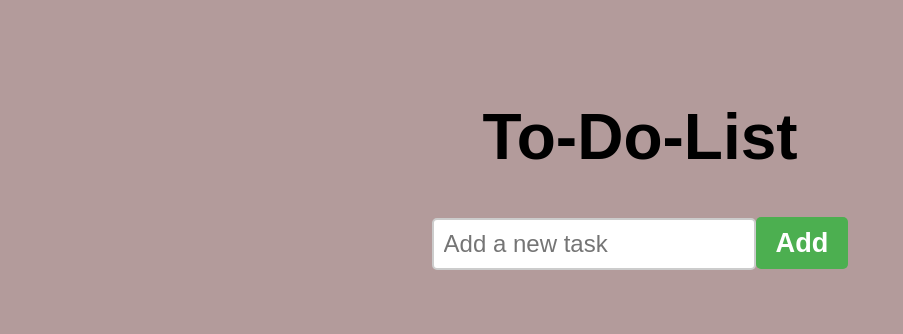
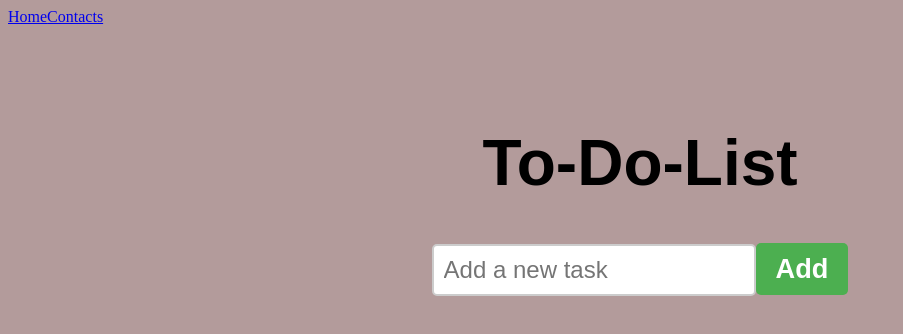
Before and after one commit to CodeB1ack/Project3, a React (Vite) app: page / in a window 1280 px wide. Shown: the top 334 px of the page, without its empty margins (0-903 px from the left). Built offline with nearby package versions, Linux system fonts and the light colour scheme.

Commit message:
added navbar

```diff
--- a/src/App.jsx
+++ b/src/App.jsx
@@ -1,8 +1,22 @@
 import ToDoList from "./To-do-list.jsx";
+import React from "react";
+import { BrowserRouter, Routes, Route } from "react-router-dom";
+import Navbar from "./Components/Navbar.jsx";
+
+
+
 
 function App() {
 
-  return (<ToDoList />)
+  return (<ToDoList />,
+     <BrowserRouter>
+       <Navbar />
+       <Routes>
+         <Route path="/" element={<ToDoList />} />
+         <Route path="/contacts" element={<h1>Contacts</h1>} />
+       </Routes>
+     </BrowserRouter>
+  );
 
 }
 
--- /dev/null
+++ b/src/Components/Navbar.jsx
@@ -0,0 +1,13 @@
+import React from "react";
+import { Link } from "react-router-dom";
+
+function Navbar() {
+    return (
+        <nav>
+            <Link>Home</Link>
+            <Link>Contacts</Link>
+        </nav>
+    );
+}
+
+export default Navbar;
```
Also changed, not shown: src/Components/Navbar.css (added).
